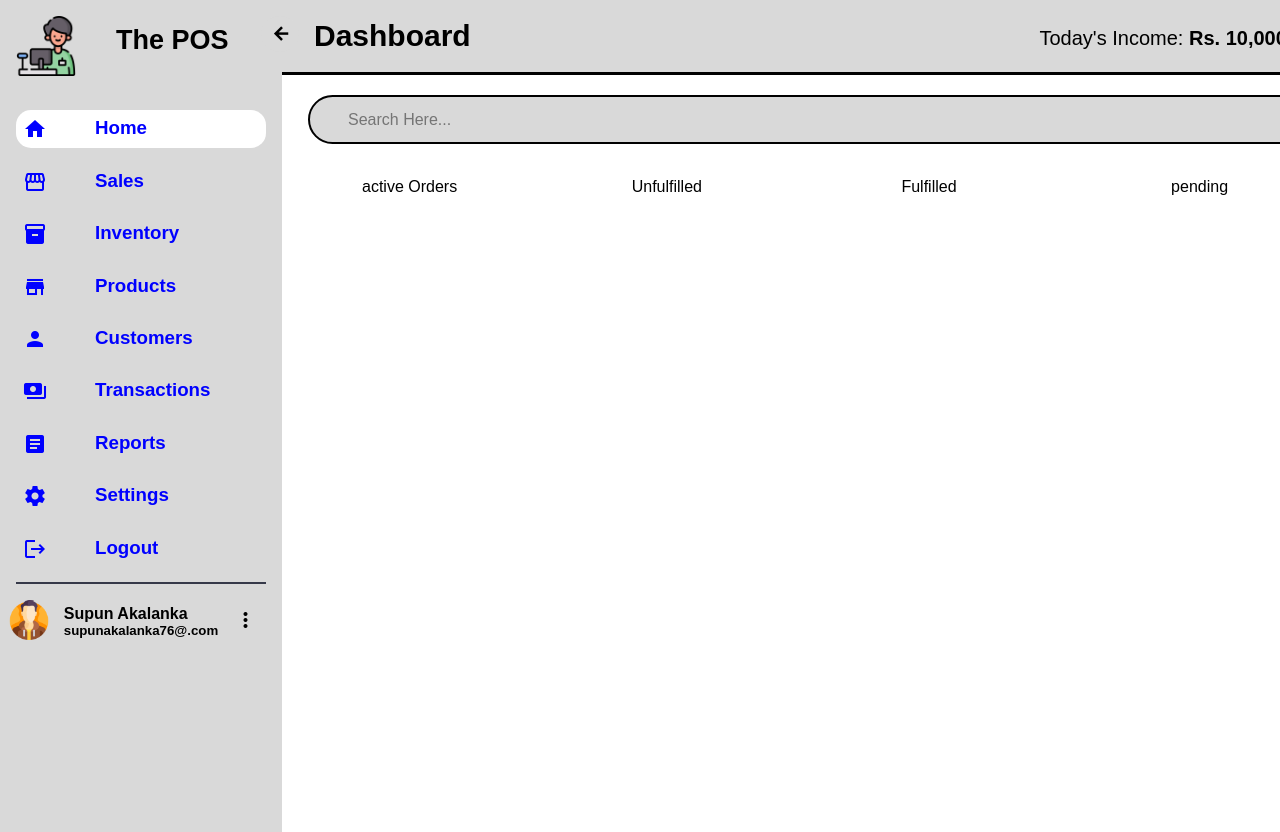
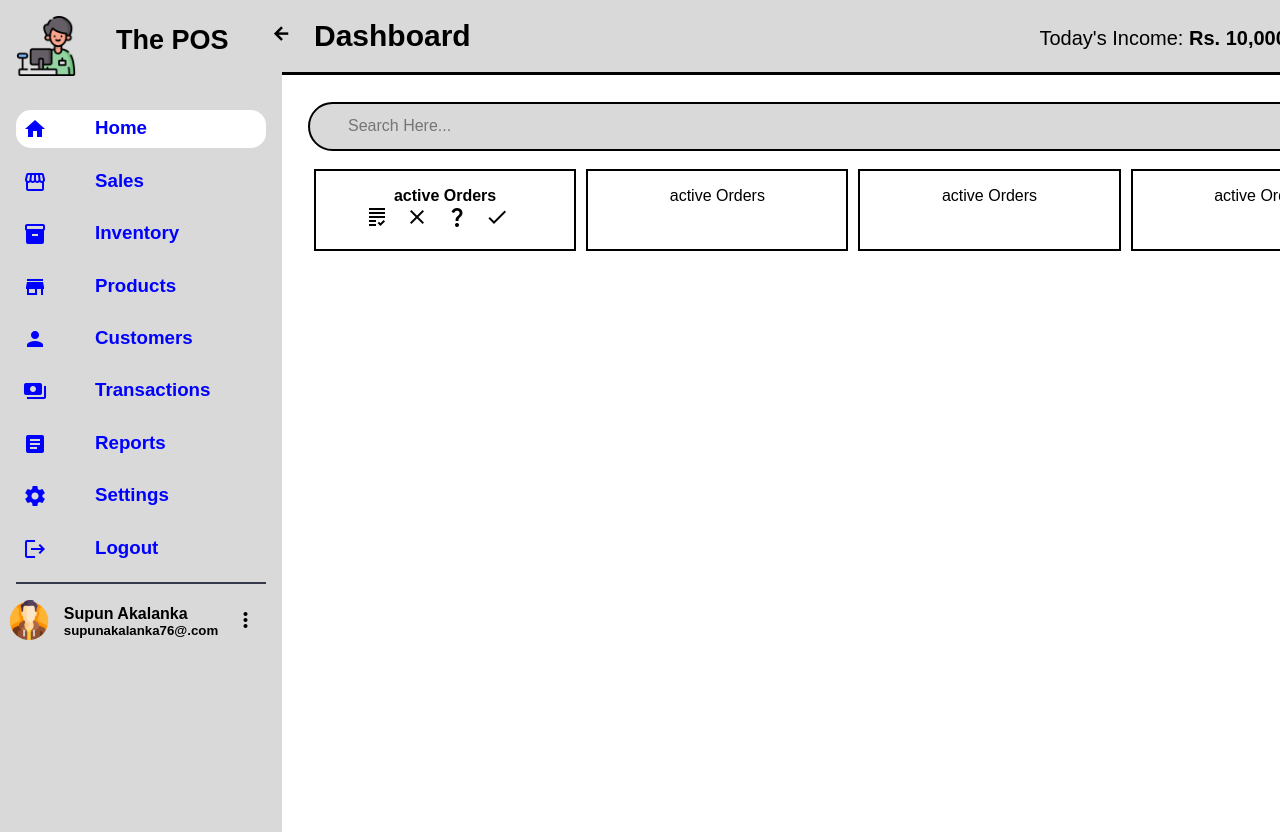
Before and after one commit to supunakalanka76/POS, a React (Create React App) app: page /sales in a window 1280 px wide. Shown: the top 832 px of the page. Built offline with nearby package versions, Linux system fonts and the light colour scheme.

Commit message:
sales-update

```diff
--- a/src/components/sales/Sales.css
+++ b/src/components/sales/Sales.css
@@ -62,7 +62,7 @@
     padding-top: 3rem;
 }
 
-.search-Bar {
+.sales-search-Bar {
     border: 2px solid black;
     background-color: #D9D9D9;
     height: 40px;
@@ -74,7 +74,7 @@
     justify-content: center;
 }
 
-.search-Bar input {
+.sales-search-Bar input {
     flex: 1;
     height: 35px;
     width: 61rem;
@@ -109,8 +109,18 @@
 
 .sales-detail {
     display: grid;
-    grid-template-columns: 25% 25% 25% 25%;
-    align-items: center;
-    padding-top: 4rem;
-    padding-left: 5rem;
+    grid-template-columns: repeat(4, 1fr);
+    gap: 10px;
+    margin-top: 3rem;
+    padding-top: 1rem;
+    padding-left: 2rem;
+    margin-right: 3rem;
+
 }
+
+.sales-box {
+    border: 2px solid black;
+    padding: 10px;
+    text-align: center;
+    padding: 1rem;
+  }
--- a/src/components/sales/Sales.js
+++ b/src/components/sales/Sales.js
@@ -7,7 +7,7 @@ function Sales() {
     <div className='sales'>
       <div className='sales-search'>
 
-        <div className='search-Bar'>
+        <div className='sales-search-Bar'>
         <div className='row'>
         <input type='text' id='input-box' placeholder='Search Here...' autoCapitalize='off'/>
         </div>
@@ -18,10 +18,16 @@ function Sales() {
       </div>
 
       <div className='sales-detail'>
-        <p>active Orders</p>
-        <p>Unfulfilled</p>
-        <p>Fulfilled</p>
-        <p>pending</p>
+        <div className='sales-box'>
+          <h4>active Orders</h4>
+          <span class="material-icons">grading</span>
+          <span class="material-icons">close</span>
+          <span class="material-icons">question_mark</span>
+          <span class="material-icons">check</span>
+          </div>
+        <div className='sales-box'>active Orders</div>
+        <div className='sales-box'>active Orders</div>
+        <div className='sales-box'>active Orders</div>
       </div>
 
     </div>
```
